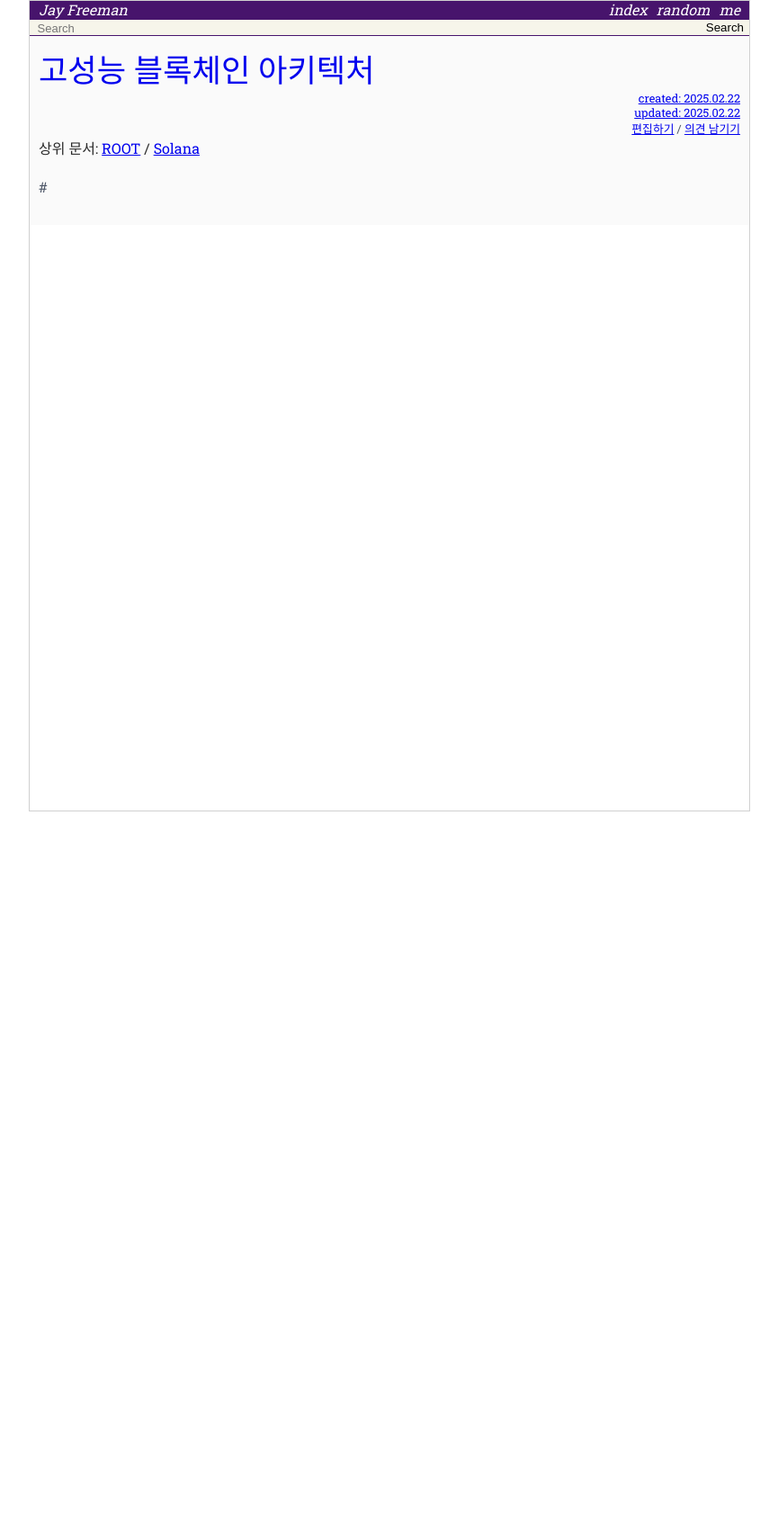
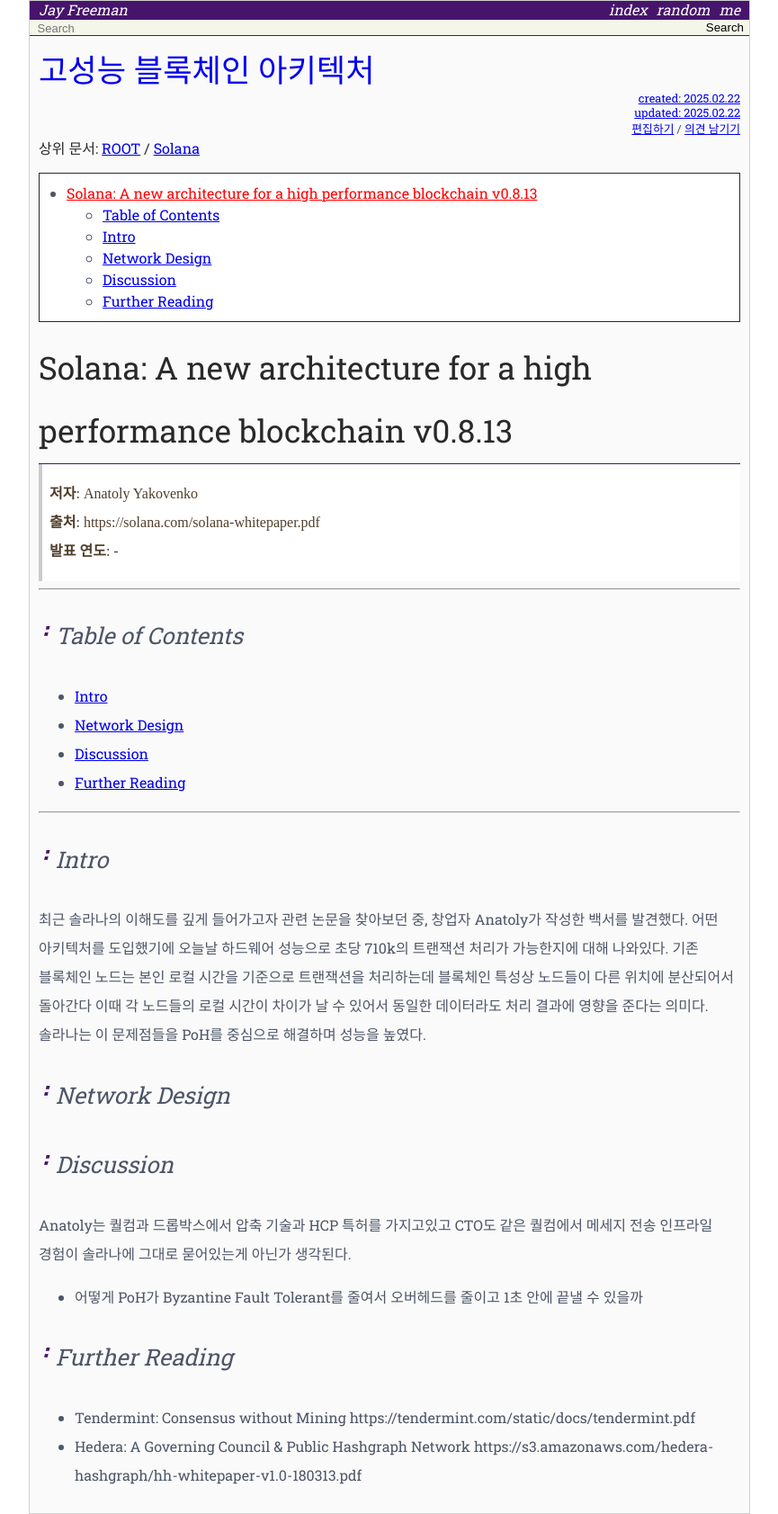
Before and after one commit to JayFreemandev/JayFreemandev.github.io, a Jekyll site: the page built from _wiki/solana/architecture.md, in a window 1280 px wide. Shown: the whole page at 90% size, without its empty margins (207-1072 px from the left). Built offline with Jekyll 4.4.1, drawn with Linux system fonts in a browser that asks for light colours; comment, search, counter and statistics services are not loaded; before the commit the page ends 902 px from its top, so only the background shows below that.

Commit message:
솔라나 백서를 공부하라

```diff
--- a/_wiki/solana/architecture.md
+++ b/_wiki/solana/architecture.md
@@ -14,4 +14,31 @@
 * TOC
 {:toc}
 
-#
+# Solana: A new architecture for a high performance blockchain v0.8.13
+> **저자**: Anatoly Yakovenko
+> **출처**: https://solana.com/solana-whitepaper.pdf
+> **발표 연도**: -
+
+---
+
+### Table of Contents
+- [Intro](#intro)
+- [Network Design](#network-design)
+- [Discussion](#discussion)
+- [Further Reading](#further-reading)
+
+---
+### Intro
+최근 솔라나의 이해도를 깊게 들어가고자 관련 논문을 찾아보던 중, 창업자 Anatoly가 작성한 백서를 발견했다. 어떤 아키텍처를 도입했기에 오늘날 하드웨어 성능으로 초당 710k의 트랜잭션 처리가 가능한지에 대해 나와있다. 기존 블록체인 노드는 본인 로컬 시간을 기준으로 트랜잭션을 처리하는데 블록체인 특성상 노드들이 다른 위치에 분산되어서 돌아간다 이때 각 노드들의 로컬 시간이 차이가 날 수 있어서 동일한 데이터라도 처리 결과에 영향을 준다는 의미다. 솔라나는 이 문제점들을 PoH를 중심으로 해결하며 성능을 높였다.
+
+### Network Design
+
+### Discussion
+Anatoly는 퀄컴과 드롭박스에서 압축 기술과 HCP 특허를 가지고있고 CTO도 같은 퀄컴에서 메세지 전송 인프라일 경험이 솔라나에 그대로 묻어있는게 아닌가 생각된다.
+- 어떻게 PoH가 Byzantine Fault Tolerant를 줄여서 오버헤드를 줄이고 1초 안에 끝낼 수 있을까
+
+### Further Reading
+- Tendermint: Consensus without Mining
+https://tendermint.com/static/docs/tendermint.pdf
+- Hedera: A Governing Council & Public Hashgraph Network
+https://s3.amazonaws.com/hedera-hashgraph/hh-whitepaper-v1.0-180313.pdf
```
